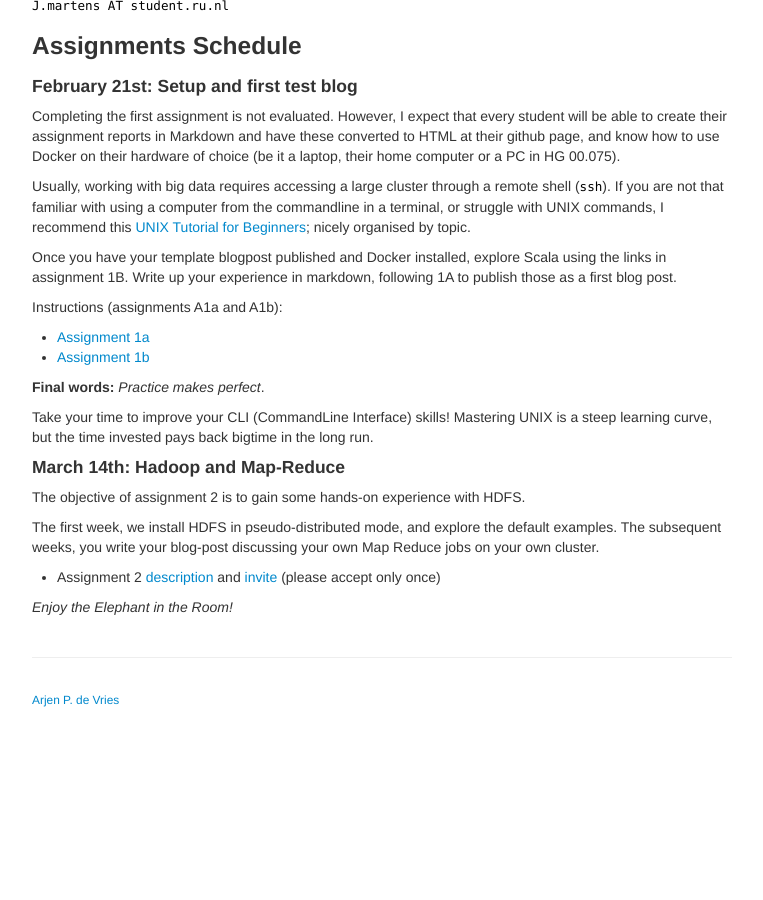
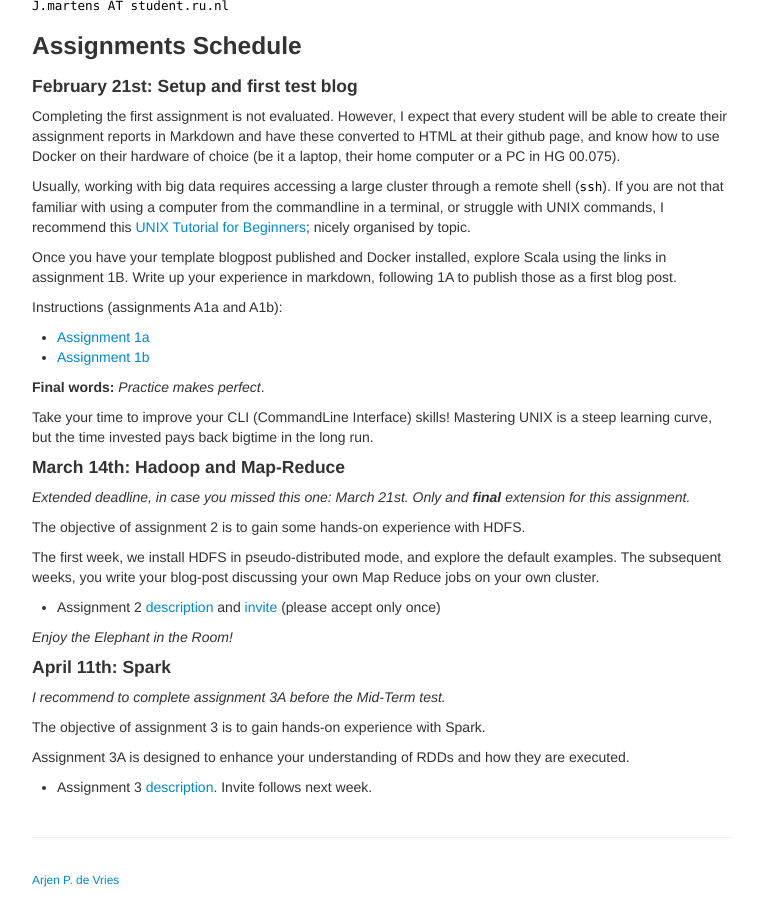
Before and after one commit to Thelukepet/course, a Jekyll site: the page built from index.md, in a window 1280 px wide and 900 px high, scrolled down 740 px. Shown: the whole window, without its empty margins (258-1021 px from the left). Built offline with Jekyll 4.4.1, drawn with Linux system fonts in a browser that asks for light colours; before the commit the page ends 1460 px from its top, so only the background shows below that.

Commit message:
Updated index for extended deadline and assignment 3 entrypoint.

```diff
--- a/index.md
+++ b/index.md
@@ -67,6 +67,8 @@ Mastering UNIX is a steep learning curve, but the time invested pays back bigtim
 
 #### March 14th: Hadoop and Map-Reduce
 
+_Extended deadline, in case you missed this one: March 21st. Only and **final** extension for this assignment._
+
 The objective of assignment 2 is to gain some hands-on experience with HDFS.
 
 The first week, we install HDFS in pseudo-distributed mode, and explore the default examples.
@@ -75,3 +77,17 @@ The subsequent weeks, you write your blog-post discussing your own Map Reduce jo
 * Assignment 2 [description](assignments/A2-mapreduce.html) and [invite](https://classroom.github.com/a/H-Hs6uhw) (please accept only once)
 
 _Enjoy the Elephant in the Room!_
+
+#### April 11th: Spark
+
+_I recommend to complete assignment 3A before the Mid-Term test._
+
+The objective of assignment 3 is to gain hands-on experience with Spark.
+
+Assignment 3A is designed to enhance your understanding of RDDs and how they are executed.
+
+<!--
+Assignment 3B helps you carry out a basic data analysis task using Spark Dataframes and/or Spark SQL.
+-->
+
+* Assignment 3 [description](assignments/A3-spark.html). Invite follows next week.
```
